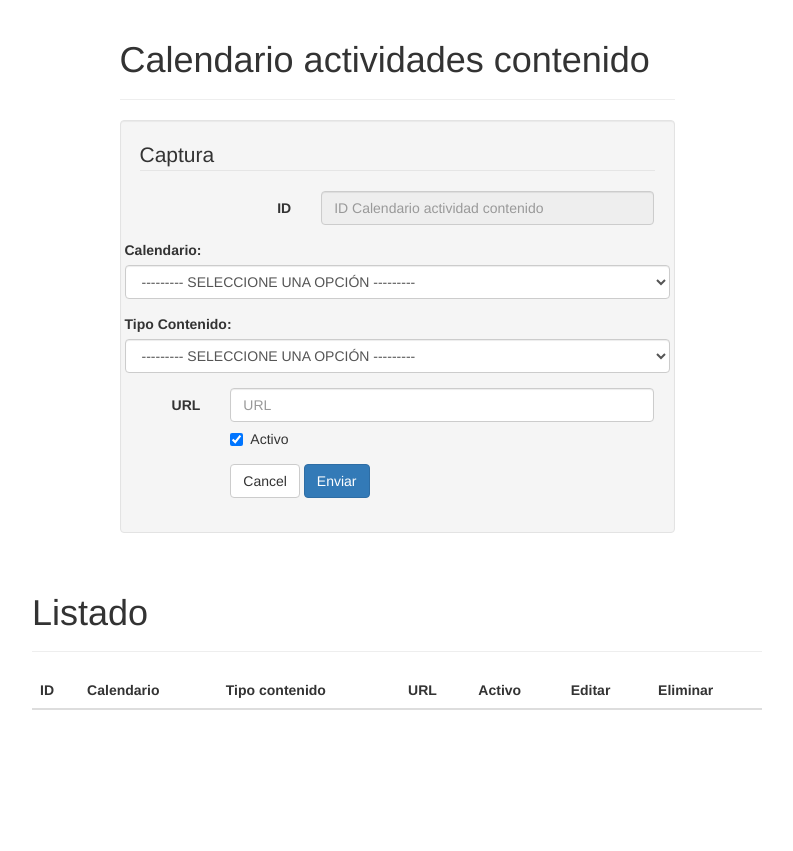
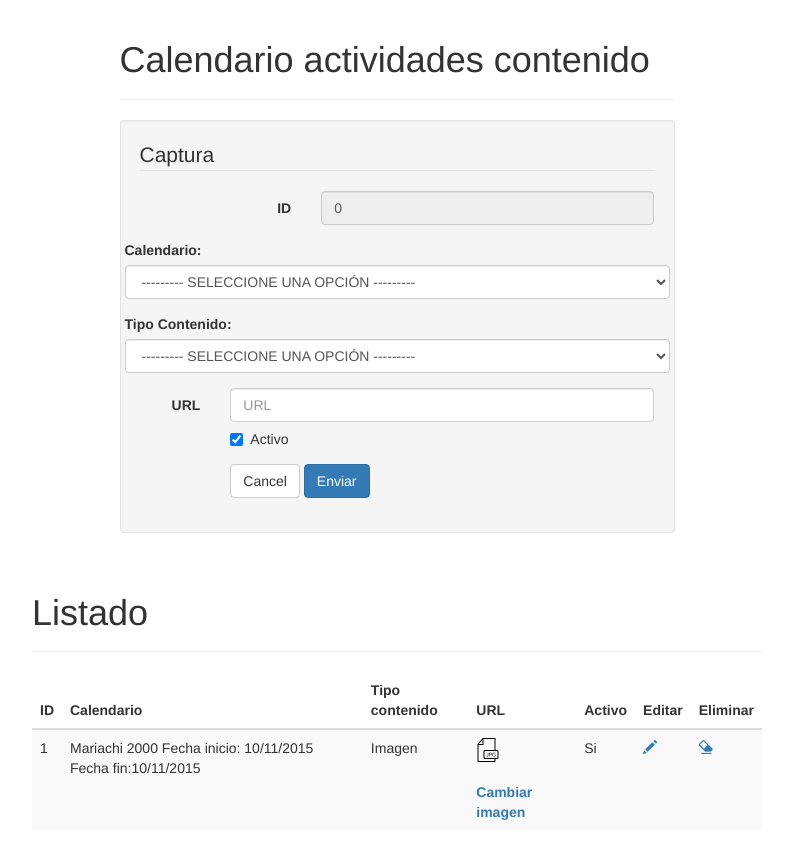
Before and after one commit to WEBXICO-MX/WebOVC, a PHP site: page /php/cat_calendario_actividades_contenido.php in a window 1280 px wide. Shown: the whole page, without its empty margins (243-1036 px from the left). Before the commit the page ends 710 px from the top, so only its background shows below. Run offline with PHP 8.4, Linux system fonts and the light colour scheme; data comes from the database, SQL or seed files in the repository; lists and menus that the app fills with data are empty.

Commit message:
Se agregó para cargar la ventana modal

```diff
--- a/php/cat_calendario_actividades_contenido.php
+++ b/php/cat_calendario_actividades_contenido.php
@@ -30,7 +30,7 @@
     $cbxActivo = isset($_POST["cbxActivo"]) ? 1 : 0;
 
     if ($txtCveActividadContenido != 0) {
-        $cac = new CalendarioActividadContenido($txtCveCalendario);
+        $cac = new CalendarioActividadContenido($txtCveActividadContenido);
     }
 
     if ($xAccion == 'grabar') {
@@ -63,7 +63,7 @@
 }
 
 $sql = "SELECT cac.cve_actividad_contenido,cac.cve_calendario,cac.cve_tipo_contenido, ";
-$sql.= "concat(a.nombre,' Fecha inicio: ',DATE_FORMAT(fecha_inicio,'%d/%m/%Y'),' Fecha fin:',DATE_FORMAT(fecha_fin,'%d/%m/%Y'))as actividad,cac.activo ";
+$sql.= "concat(a.nombre,' Fecha inicio: ',DATE_FORMAT(fecha_inicio,'%d/%m/%Y'),' Fecha fin:',DATE_FORMAT(fecha_fin,'%d/%m/%Y'))as actividad,tc.nombre as tipo_contenido,cac.activo ";
 $sql.= "FROM calendario_actividades_contenido as cac ";
 $sql.= "INNER JOIN calendario_actividades ca on ca.cve_calendario=cac.cve_calendario ";
 $sql.= "INNER JOIN actividades a on a.cve_actividad=ca.cve_actividad ";
@@ -121,7 +121,7 @@
                                     <label for="txtCveActividadContenido" class="col-lg-4 control-label">ID</label>
                                     <div class="col-lg-8">
                                         <input type="hidden" id="xAccion" name="xAccion" value="0">
-                                        <input type="text" class="form-control" id="txtCveActividadContenido" name="txtCveActividadContenido" placeholder="ID Calendario actividad contenido" readonly value="<?php echo($cac != NULL ? $cac->getCve_calendario():""); ?>">
+                                        <input type="text" class="form-control" id="txtCveActividadContenido" name="txtCveActividadContenido" placeholder="ID Calendario actividad contenido" readonly value="<?php echo($cac != NULL ? $cac->getCve_actividad_contenido():""); ?>">
                                     </div>
                                  </div>
                                 <div class="form-group">
@@ -130,11 +130,10 @@
                                         <option value="0">--------- SELECCIONE UNA OPCIÓN ---------</option>
                                         <?php
                                         //echo($ca);
-                                        $sql2 = "SELECT cac.cve_actividad_contenido,cac.cve_calendario,cac.cve_tipo_contenido,concat(a.nombre,' Fecha inicio: ',DATE_FORMAT(fecha_inicio,'%d/%m/%Y'),' Fecha fin:',DATE_FORMAT(fecha_fin,'%d/%m/%Y'))as actividad,cac.activo ";
-                                        $sql2.= "FROM calendario_actividades_contenido as cac ";
-                                        $sql2.= "INNER JOIN calendario_actividades ca on ca.cve_calendario=cac.cve_calendario ";
+                                        $sql2 = "SELECT ca.cve_calendario,concat(a.nombre,' Fecha inicio: ',DATE_FORMAT(fecha_inicio,'%d/%m/%Y'),' Fecha fin:',DATE_FORMAT(fecha_fin,'%d/%m/%Y'))as actividad,ca.activo ";
+                                        $sql2.= "FROM calendario_actividades as ca ";
                                         $sql2.= "INNER JOIN actividades a on a.cve_actividad=ca.cve_actividad ";
-                                        $sql2.= "WHERE cac.activo=1 ";
+                                        $sql2.= "WHERE ca.activo=1 ";
                                         $sql2 .= "ORDER BY a.nombre ";
 
                                         $rst2 = UtilDB::ejecutaConsulta($sql2);
@@ -183,7 +182,7 @@
                     </div>
                 </div>
             </div>
-             <?php if($rst->rowCount() > 0){?>
+            <?php if($rst->rowCount() > 0){?>
             <div class="col-md-8 col-md-offset-2">
                 <div class="page-header">
                     <h1 id="tables">Listado</h1>
@@ -203,13 +202,78 @@
                         </thead>
                         <tbody>
                             <?php foreach ($rst as $row){?>
-
+                            <tr>
+                                <td><?php echo($row['cve_actividad_contenido']);?></td>
+                                <td><?php echo($row['actividad']);?></td>
+                                <td><?php echo($row['tipo_contenido']);?></td>
+                                <th><?php echo($row['tipo_contenido'] != "" ? "<img src=\"../img/File-JPG-icon.png\" alt=\"" . utf8_encode($row['tipo_contenido']) . "\" style=\"cursor:pointer;\"/><br/><br/><a data-toggle=\"modal\" data-target=\"#myModal\" data-remote=\"cat_calendario_actividades_contenido_img.php?xCveTipoContenido=" . $row['cve_tipo_contenido'] ."&xCveActividadContenido=".$row['cve_actividad_contenido']."\" href=\"javascript:void(0);\">Cambiar imagen</a>" : "<a data-toggle=\"modal\" data-target=\"#myModal\" data-remote=\"cat_calendario_actividades_contenido_img.php?xCveTipoContenido=" . $row['cve_tipo_contenido'] . "\" href=\"javascript:void(0);\">Subir imagen</a>"); ?></th>
+                                <td><?php echo($row['activo'] == 1 ? "Si":"No");?></td>
+                                <td><a href="javascript:void(0);" onclick="editar(<?php echo($row['cve_actividad_contenido']);?>);"><span class="glyphicon glyphicon-pencil"></span></a></td>
+                                <td><a href="javascript:void(0);" onclick="if(confirm('¿Está realmente seguro de eliminar este registro?')){eliminar(<?php echo($row['cve_actividad_contenido']);?>);}else{ return false;};"><span class="glyphicon glyphicon-erase"></span></a></td>
+                            </tr>
                             <?php } $rst->closeCursor();?>
                         </tbody>
                     </table>
                 </div>
             </div>
             <?php }?>
+            <div class="row">
+                <div class="col-md-12">
+                    <div class="modal fade" id="myModal" tabindex="-1" role="dialog" ria-hidden="true">
+                        <div class="modal-dialog">
+                            <div class="modal-content"></div>
+                        </div>
+                    </div>
+                </div>
+            </div>
+            <script src="../js/jQuery/jquery-1.11.3.min.js"></script>
+            <script src="../twbs/bootstrap-3.3.5-dist/js/bootstrap.min.js"></script>
+            <script>
+
+            $(document).ready(function(){
+                $('body').on('hidden.bs.modal', '.modal', function () {
+                    $(this).removeData('bs.modal');
+                });
+            });
+
+            function grabar()
+            {
+                $("#xAccion").val("grabar");
+                $("#frm_captura").submit();
+            }
+
+            function editar(cve_actividad_contenido)
+            {   $("#txtCveActividadContenido").val(cve_actividad_contenido);
+                $("#frm_captura").submit();
+            }
+
+            function eliminar(cve_actividad_contenido)
+            {
+                $("#xAccion").val("eliminar");
+                $("#txtCveActividadContenido").val(cve_actividad_contenido);
+                $("#frm_captura").submit();
+            }
+
+            function limpiar()
+            {
+                $("#xAccion").val("");
+                $("#txtCveActividadContenido").val("0");
+                $("#frm_captura").submit();
+            }
+
+            function subir()
+            {
+                if ($("#fileToUpload").val() !== "")
+                {
+                    $("#xAccion2").val("upload");
+                    $("#frmUpload").submit();
+                }
+                else
+                {
+                    alert("No ha seleccionado un archivo para subir.");
+                }
+            }
+        </script>
         </div>
     </body>
 </html>
```
